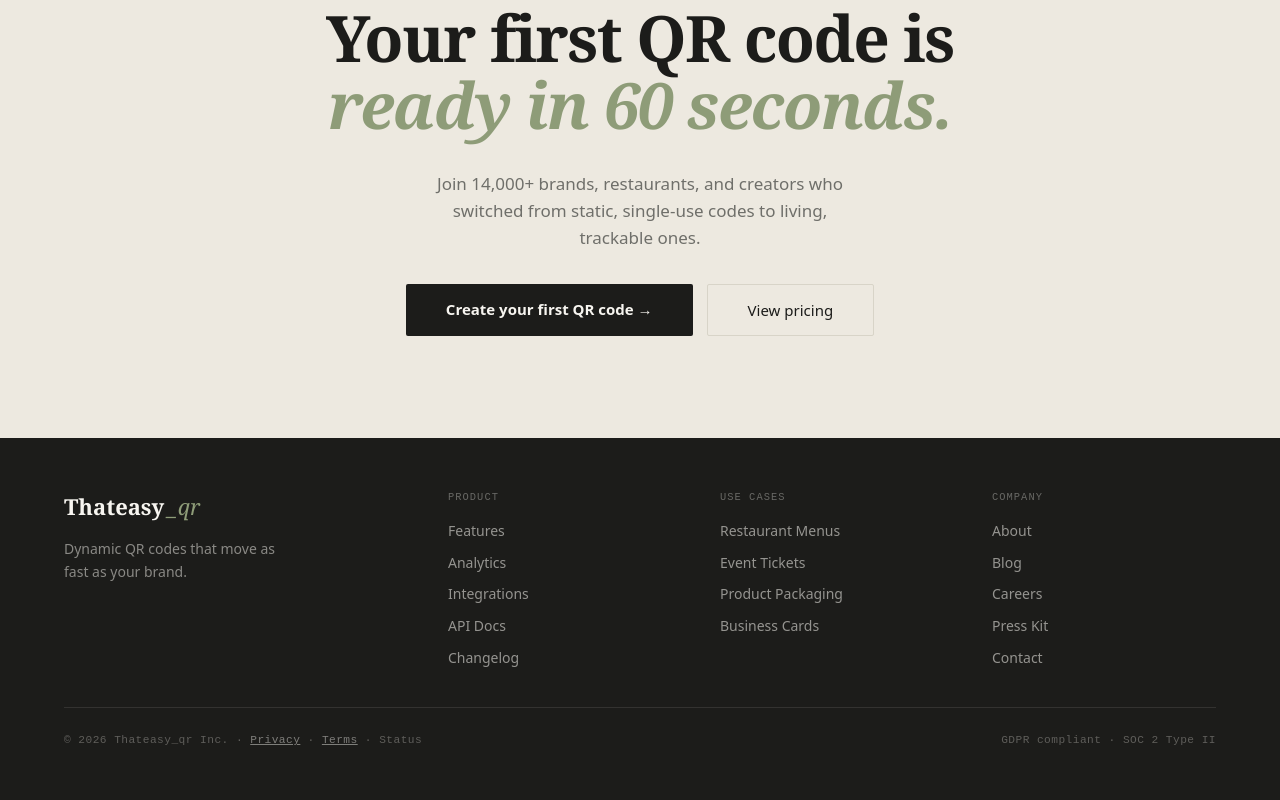
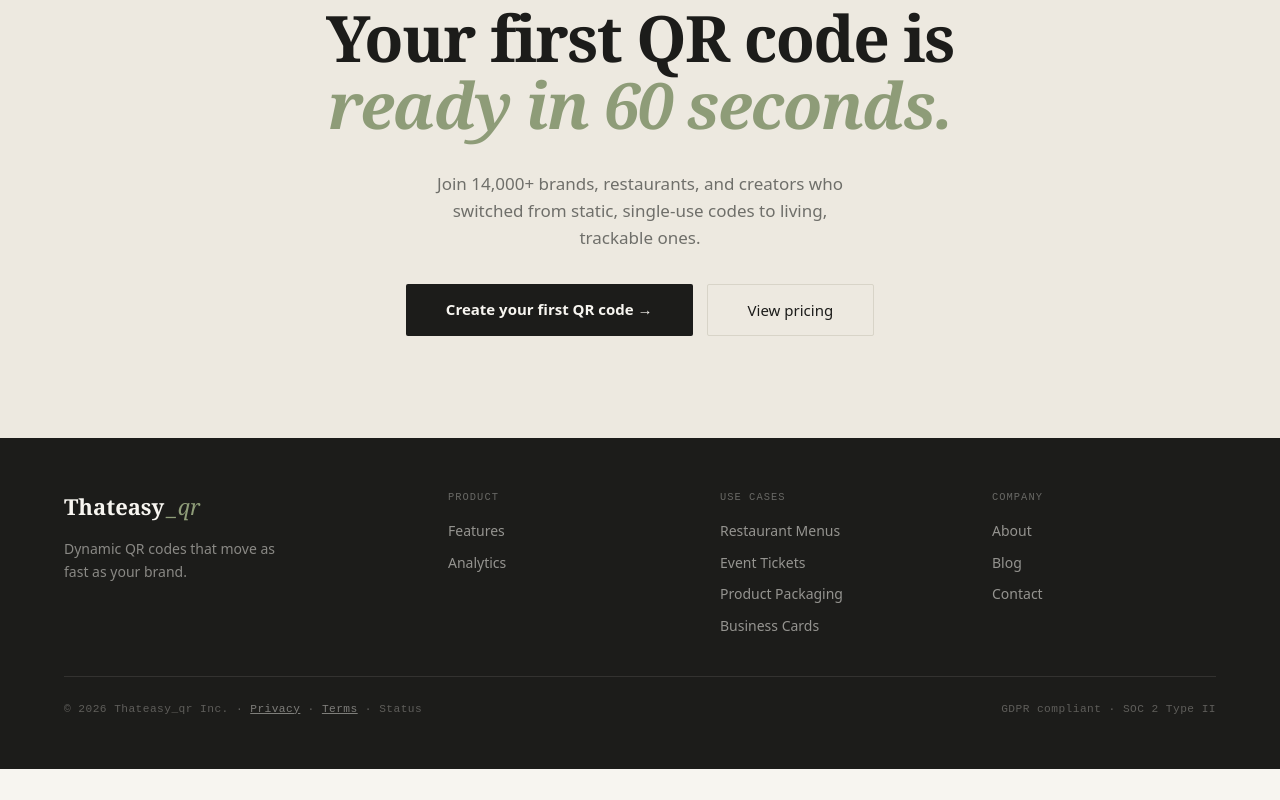
Before and after one commit to likith2615/thateasy_qr, a React (Vite) app: page / in a window 1280 px wide. Shown: the part 4657-5457 px from the top of the page. After the commit the page ends 5426 px from the top, so only its background shows below. Built offline with nearby package versions, Linux system fonts and the light colour scheme; no server answers; a web font is replaced by a local one.

Commit message:
chore: remove API Docs, Integrations, Changelog, Careers, and Press Kit from footer

```diff
--- a/src/components/CtaFooter.tsx
+++ b/src/components/CtaFooter.tsx
@@ -215,9 +215,6 @@ export default function CtaFooter() {
               links: [
                 "Features",
                 "Analytics",
-                "Integrations",
-                "API Docs",
-                "Changelog",
               ],
             },
             {
@@ -231,7 +228,7 @@ export default function CtaFooter() {
             },
             {
               heading: "Company",
-              links: ["About", "Blog", "Careers", "Press Kit", "Contact"],
+              links: ["About", "Blog", "Contact"],
             },
           ].map(({ heading, links }) => (
             <div
```
